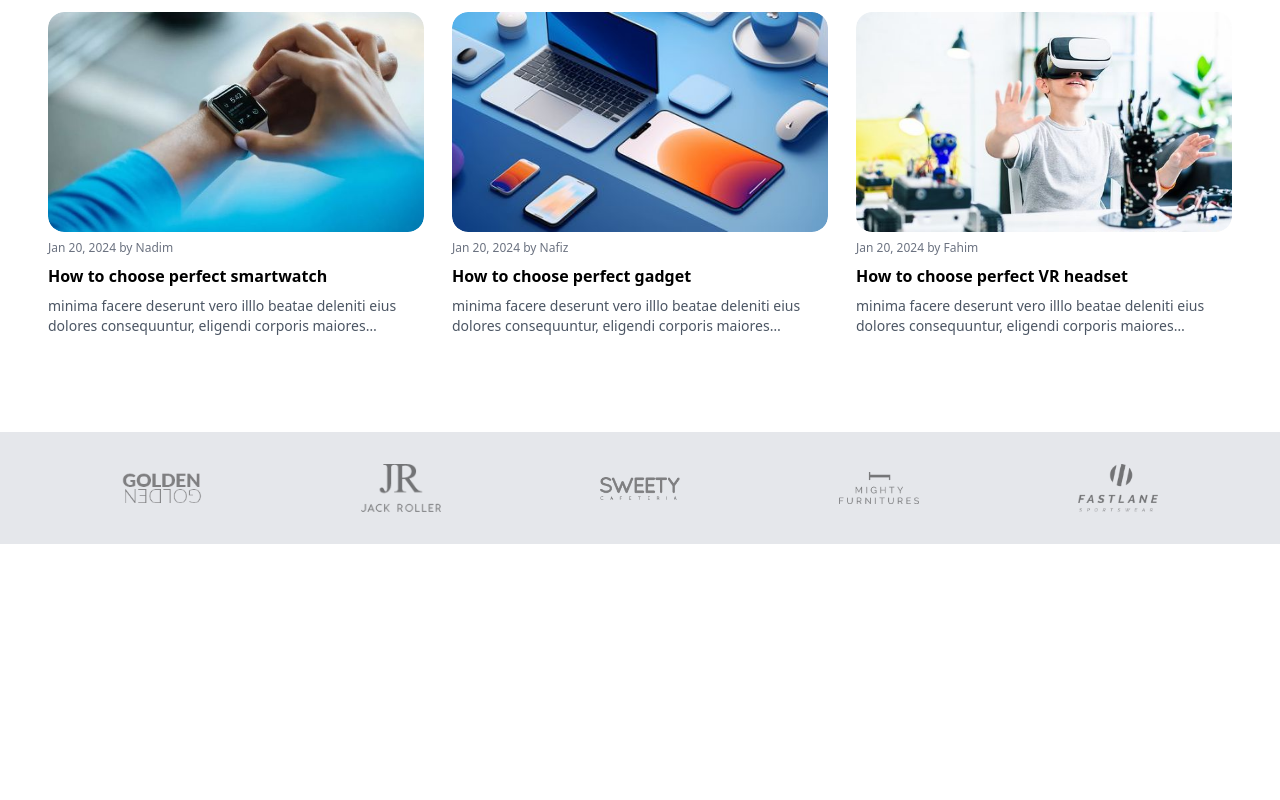
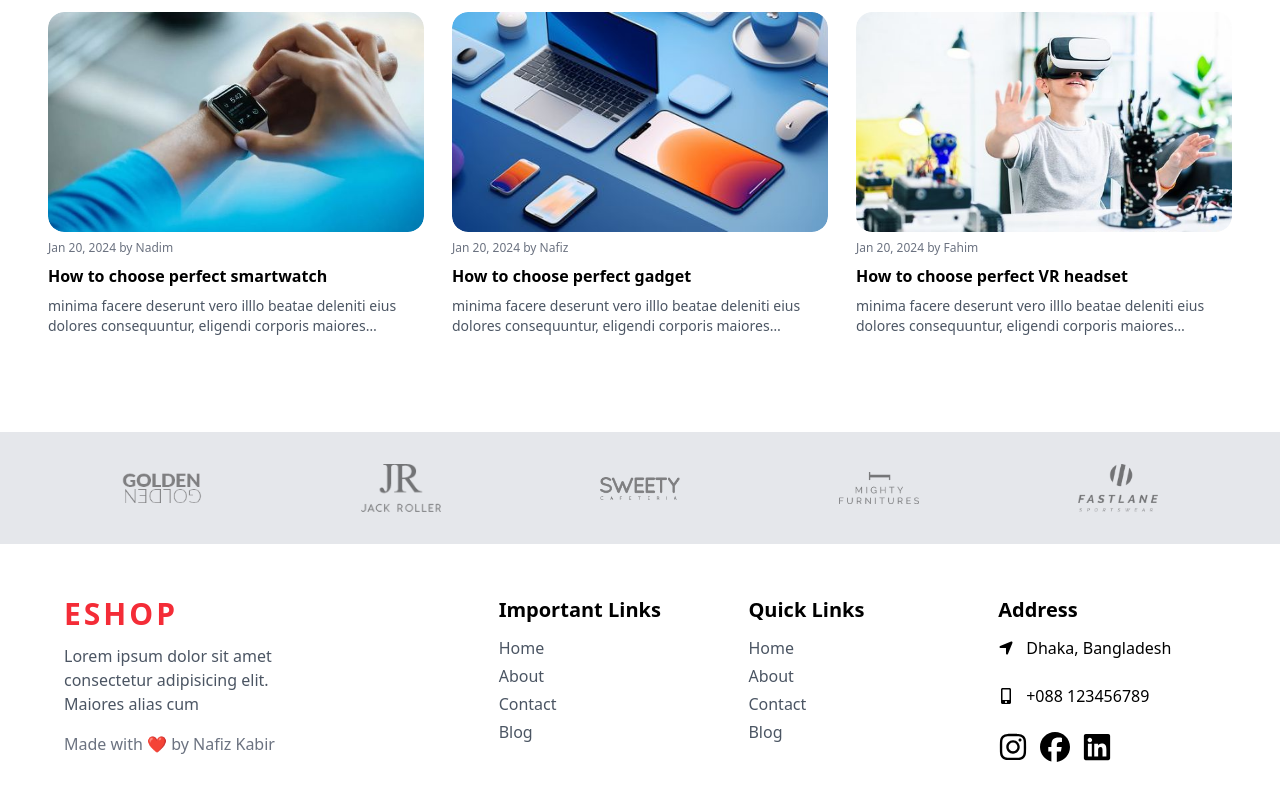
Before and after one commit to Nafiz7D/E-Commerce-Website, a React (Vite) app: page / in a window 1280 px wide. Shown: the part 3598-4398 px from the top of the page. Before the commit the page ends 4142 px from the top, so only its background shows below. Built offline with nearby package versions, Linux system fonts and the light colour scheme.

Commit message:
added footer file

```diff
--- a/src/App.jsx
+++ b/src/App.jsx
@@ -12,6 +12,7 @@ import Products from "./components/Products/Products";
 import Blog from "./components/Blogs/Blogs";
 import Blogs from "./components/Blogs/Blogs";
 import Partners from "./components/Partners/Partners";
+import Footer from "./components/Footer/Footer";
 
 const BannerData = {
   discount: "30% OFF",
@@ -50,6 +51,7 @@ const App = () => {
       <Banner data={BannerData2}></Banner>
       <Blogs></Blogs>
       <Partners></Partners>
+      <Footer></Footer>
     </div>
   );
 };
--- /dev/null
+++ b/src/components/Footer/Footer.jsx
@@ -0,0 +1,119 @@
+import React from "react";
+import { FaMobileAlt } from "react-icons/fa";
+import {
+  FaFacebook,
+  FaInstagram,
+  FaLinkedin,
+  FaLocationArrow,
+} from "react-icons/fa6";
+
+const FooterLinks = [
+  {
+    title: "Home",
+    link: "/#",
+  },
+  {
+    title: "About",
+    link: "/#about",
+  },
+  {
+    title: "Contact",
+    link: "/#contact",
+  },
+  {
+    title: "Blog",
+    link: "/#blog",
+  },
+];
+
+const Footer = () => {
+  return (
+    <div className="dark:bg-gray-950">
+      <div className="container">
+        <div className="grid md:grid-cols-3 pb-20 pt-5">
+          {/* company details */}
+          <div className="py-8 px-4">
+            <a
+              href="#"
+              className="text-primary font-semibold tracking-widest text-2xl uppercase sm:text-3xl"
+            >
+              Eshop
+            </a>
+            <p className="text-gray-600 dark:text-white/70 lg:pr-24 pt-3">
+              Lorem ipsum dolor sit amet consectetur adipisicing elit. Maiores
+              alias cum
+            </p>
+            <p className="text-gray-500 mt-4">Made with ❤ by Nafiz Kabir</p>
+          </div>
+          {/* Footer links */}
+          <div className="col-span-2 grid grid-cols-2 sm:grid-cols-3 md:pl-10">
+            <div className="py-8 px-4">
+              <h1 className="text-xl font-bold sm:text-left mb-3">
+                Important Links
+              </h1>
+              <ul className="space-y-1">
+                {FooterLinks.map((data, index) => (
+                  <li key={index}>
+                    <a
+                      className="text-gray-600 dark:text-gray-400 hover:dark:text-white hover:text-black duration-300"
+                      href={data.link}
+                    >
+                      {data.title}
+                    </a>
+                  </li>
+                ))}
+              </ul>
+            </div>
+            {/* second col links */}
+            <div className="py-8 px-4">
+              <h1 className="text-xl font-bold sm:text-left mb-3">
+                Quick Links
+              </h1>
+              <ul className="space-y-1">
+                {FooterLinks.map((data, index) => (
+                  <li key={index}>
+                    <a
+                      className="text-gray-600 dark:text-gray-400 hover:dark:text-white hover:text-black duration-300"
+                      href={data.link}
+                    >
+                      {data.title}
+                    </a>
+                  </li>
+                ))}
+              </ul>
+            </div>
+            {/* Company Address */}
+            <div className="py-8 px-4 col-span-2 sm:col-auto">
+              <h1 className="text-xl font-bold sm:text-left mb-3">Address</h1>
+              <div>
+                <div className="flex items-center gap-3">
+                  <FaLocationArrow></FaLocationArrow>
+                  <p>Dhaka, Bangladesh</p>
+                </div>
+                <div className="flex items-center gap-3 mt-6">
+                  <FaMobileAlt></FaMobileAlt>
+                  <p>+088 123456789</p>
+                </div>
+
+                {/* social links */}
+                <div className="flex items-center gap-3 mt-6">
+                  <a href="#">
+                    <FaInstagram className="text-3xl hover:text-primary duration-300"></FaInstagram>
+                  </a>
+                  <a href="#">
+                    <FaFacebook className="text-3xl hover:text-primary duration-300"></FaFacebook>
+                  </a>
+                  <a href="#">
+                    <FaLinkedin className="text-3xl hover:text-primary duration-300"></FaLinkedin>
+                  </a>
+                </div>
+              </div>
+            </div>
+          </div>
+        </div>
+      </div>
+    </div>
+  );
+};
+
+export default Footer;
```
